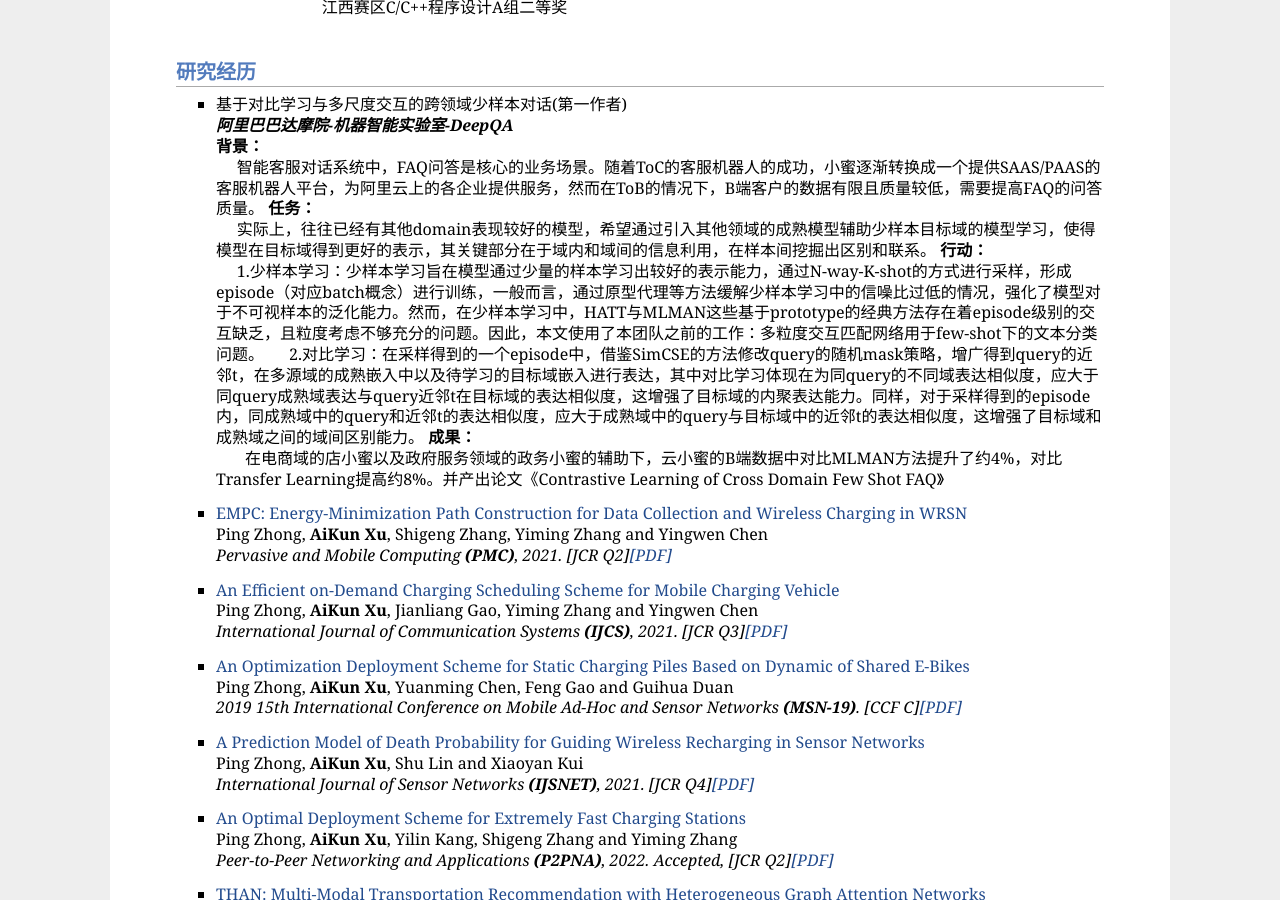
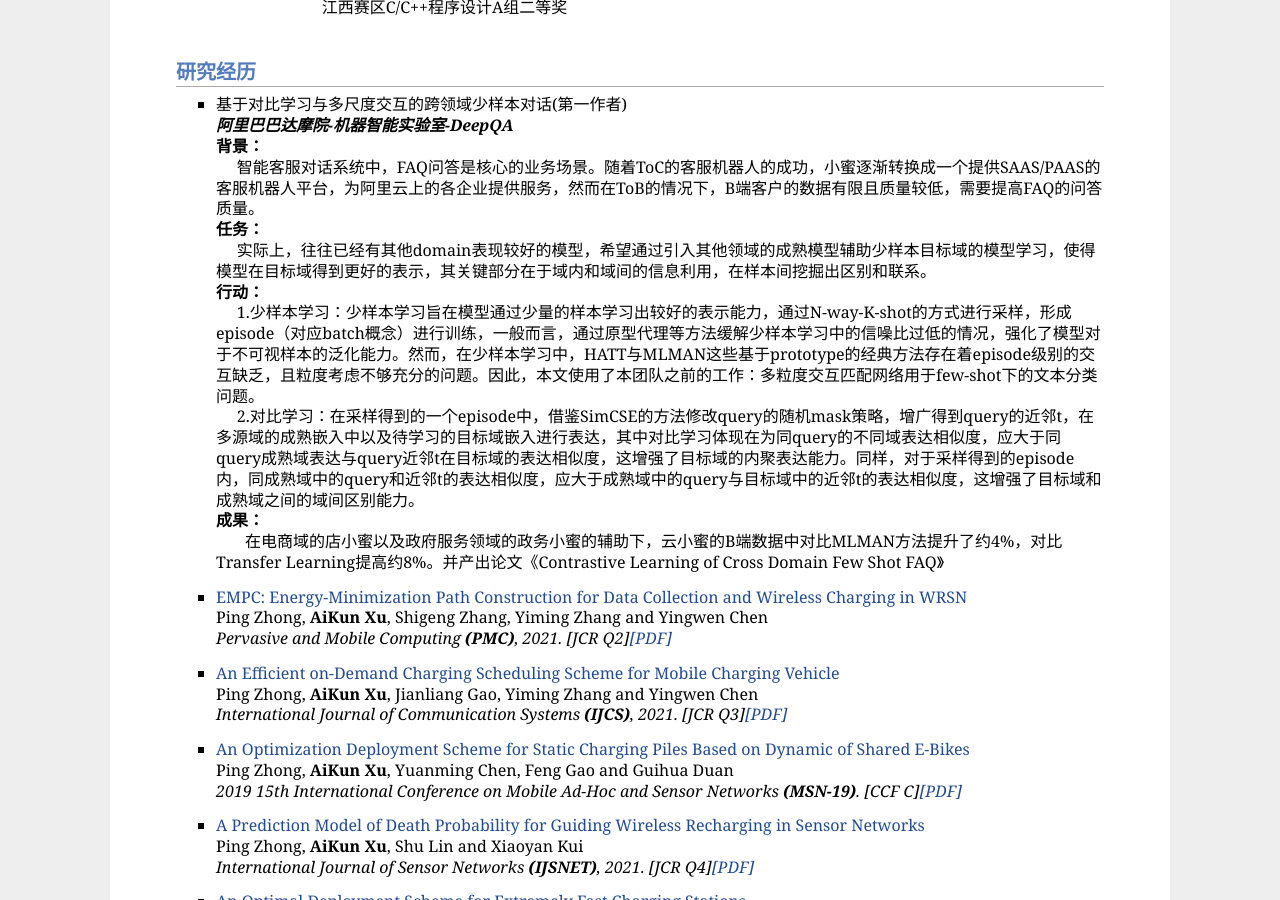
Before and after one commit to run1999/github.io, a Jekyll site: the page index.html, which Jekyll copies as it is, in a window 1280 px wide and 900 px high, scrolled down 832 px. Built offline with Jekyll 4.4.1, drawn with Linux system fonts in a browser that asks for light colours.

```diff
--- a/index.html
+++ b/index.html
@@ -63,17 +63,17 @@
   <b><i>阿里巴巴达摩院-机器智能实验室-DeepQA</i></b><br />
   <b>背景：</b><br />
 
-       智能客服对话系统中，FAQ问答是核心的业务场景。随着ToC的客服机器人的成功，小蜜逐渐转换成一个提供SAAS/PAAS的客服机器人平台，为阿里云上的各企业提供服务，然而在ToB的情况下，B端客户的数据有限且质量较低，需要提高FAQ的问答质量。
+       智能客服对话系统中，FAQ问答是核心的业务场景。随着ToC的客服机器人的成功，小蜜逐渐转换成一个提供SAAS/PAAS的客服机器人平台，为阿里云上的各企业提供服务，然而在ToB的情况下，B端客户的数据有限且质量较低，需要提高FAQ的问答质量。<br />
 
   <b>任务：</b><br />
 
-       实际上，往往已经有其他domain表现较好的模型，希望通过引入其他领域的成熟模型辅助少样本目标域的模型学习，使得模型在目标域得到更好的表示，其关键部分在于域内和域间的信息利用，在样本间挖掘出区别和联系。
+       实际上，往往已经有其他domain表现较好的模型，希望通过引入其他领域的成熟模型辅助少样本目标域的模型学习，使得模型在目标域得到更好的表示，其关键部分在于域内和域间的信息利用，在样本间挖掘出区别和联系。<br />
 
   <b>行动：</b><br />
 
-       1.少样本学习：少样本学习旨在模型通过少量的样本学习出较好的表示能力，通过N-way-K-shot的方式进行采样，形成episode（对应batch概念）进行训练，一般而言，通过原型代理等方法缓解少样本学习中的信噪比过低的情况，强化了模型对于不可视样本的泛化能力。然而，在少样本学习中，HATT与MLMAN这些基于prototype的经典方法存在着episode级别的交互缺乏，且粒度考虑不够充分的问题。因此，本文使用了本团队之前的工作：多粒度交互匹配网络用于few-shot下的文本分类问题。
+       1.少样本学习：少样本学习旨在模型通过少量的样本学习出较好的表示能力，通过N-way-K-shot的方式进行采样，形成episode（对应batch概念）进行训练，一般而言，通过原型代理等方法缓解少样本学习中的信噪比过低的情况，强化了模型对于不可视样本的泛化能力。然而，在少样本学习中，HATT与MLMAN这些基于prototype的经典方法存在着episode级别的交互缺乏，且粒度考虑不够充分的问题。因此，本文使用了本团队之前的工作：多粒度交互匹配网络用于few-shot下的文本分类问题。<br />
 
-       2.对比学习：在采样得到的一个episode中，借鉴SimCSE的方法修改query的随机mask策略，增广得到query的近邻t，在多源域的成熟嵌入中以及待学习的目标域嵌入进行表达，其中对比学习体现在为同query的不同域表达相似度，应大于同query成熟域表达与query近邻t在目标域的表达相似度，这增强了目标域的内聚表达能力。同样，对于采样得到的episode内，同成熟域中的query和近邻t的表达相似度，应大于成熟域中的query与目标域中的近邻t的表达相似度，这增强了目标域和成熟域之间的域间区别能力。
+       2.对比学习：在采样得到的一个episode中，借鉴SimCSE的方法修改query的随机mask策略，增广得到query的近邻t，在多源域的成熟嵌入中以及待学习的目标域嵌入进行表达，其中对比学习体现在为同query的不同域表达相似度，应大于同query成熟域表达与query近邻t在目标域的表达相似度，这增强了目标域的内聚表达能力。同样，对于采样得到的episode内，同成熟域中的query和近邻t的表达相似度，应大于成熟域中的query与目标域中的近邻t的表达相似度，这增强了目标域和成熟域之间的域间区别能力。<br />
 
   <b>成果：</b><br />
 
```
